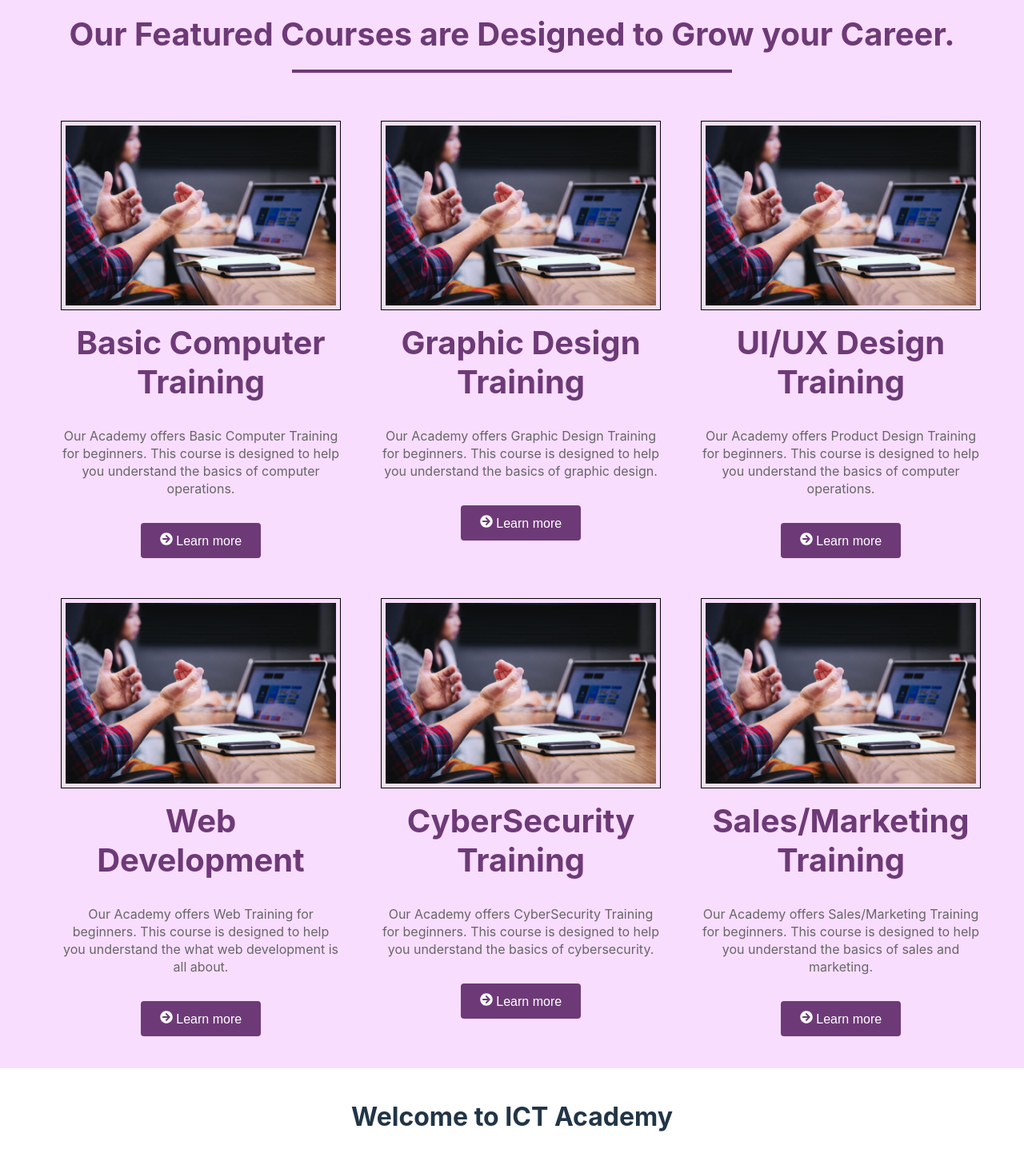
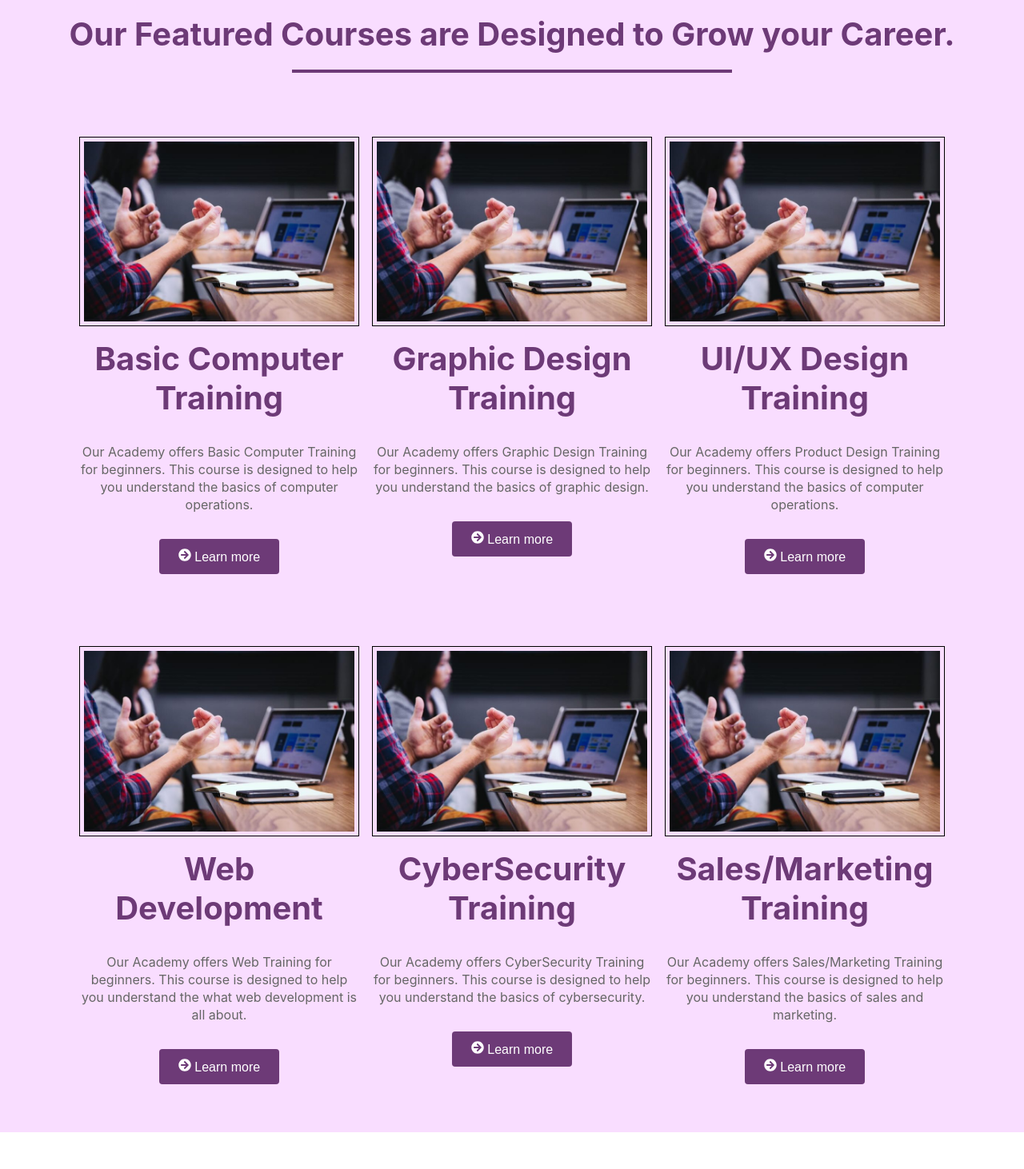
Before and after one commit to Prisca-01/ict-academy-website, a React (Vite) app: page / in a window 1280 px wide. Shown: the part 1520-2982 px from the top of the page at 80% size. Built offline with nearby package versions, Linux system fonts and the light colour scheme.

Commit message:
aligned elements properly for mobile view

```diff
--- a/src/App.tsx
+++ b/src/App.tsx
@@ -34,4 +34,4 @@ function App() {
   )
 }
 
-export default App
+export default App;
--- a/src/components/featured.tsx
+++ b/src/components/featured.tsx
@@ -20,6 +20,13 @@ function Featured() {
         </div>
         <section id="courses">
           <div className="physical">
+          <motion.div
+              className="course-row1"
+              initial={{ opacity: 0, y: 50 }}
+              whileInView={{ opacity: 1, y: 0 }}
+              viewport={{ once: true, amount: 0.2 }}
+              transition={{ duration: 0.6 }}
+            >
             <div className="course-card">
               <motion.div
                 className="course-image-container"
@@ -153,7 +160,14 @@ function Featured() {
                 <FaArrowCircleRight /> Learn more
               </motion.button>
             </div>
-
+            </motion.div>
+            <motion.div
+              className="course-row2"
+              initial={{ opacity: 0, y: 50 }}
+              whileInView={{ opacity: 1, y: 0 }}
+              viewport={{ once: true, amount: 0.2 }}
+              transition={{ duration: 0.6 }}
+            >
               {/* 4 */}
               <div className="course-card">
                 <motion.div
@@ -184,8 +198,8 @@ function Featured() {
 
                 <p className="course-description">
                   Our Academy offers Web Training for beginners. This course is
-                designed to help you understand the what web development is all
-                about.
+                  designed to help you understand the what web development is
+                  all about.
                 </p>
 
                 <motion.button
@@ -273,9 +287,9 @@ function Featured() {
                 </motion.h3>
 
                 <p className="course-description">
-                Our Academy offers Sales/Marketing Training for beginners. This
-                course is designed to help you understand the basics of sales
-                and marketing.
+                  Our Academy offers Sales/Marketing Training for beginners.
+                  This course is designed to help you understand the basics of
+                  sales and marketing.
                 </p>
 
                 <motion.button
@@ -288,6 +302,7 @@ function Featured() {
                   <FaArrowCircleRight /> Learn more
                 </motion.button>
               </div>
+            </motion.div>
           </div>
         </section>
       </section>
--- a/src/index.css
+++ b/src/index.css
@@ -24,6 +24,7 @@ a:hover {
 body {
   margin: 0;
   min-height: 100vh;
+  padding: 0;
 }
 
 
--- a/src/styles/styles.css
+++ b/src/styles/styles.css
@@ -1,8 +1,4 @@
-/*
-#featured *{
-    margin: 0;
-    padding: 0;
-} */
+
 #featured{
     background-color: #f9ddff;
     padding: 20px 28px;
@@ -28,6 +24,7 @@
     color: #6d3a77;
     font-size: 2.5rem;
     font-weight: bold;
+    text-align: center;
 }
 #line{
     width: 45%;
@@ -37,14 +34,14 @@
 }
 
 #courses .physical{
-    display: grid;
-    grid-template-columns: repeat(3, 1fr);
+    display: flex;
+    flex-direction: column;
     gap: 10px;
     margin-top: 40px;
-    padding: 0 28px;
+    /* padding: 0 28px; */
 }
 #courses .physical .course-card {
-    padding: 20px;
+    /* padding: 20px; */
     display: flex;
     flex-direction: column;
     gap: 16px;
@@ -94,9 +91,52 @@
     border-radius: 4px;
     width: 150px;
     cursor: pointer;
-    /* display: flex;
-    align-items: center;
-    justify-items: center; */
     gap: 8px;
     overflow: hidden;
   }
+
+  .course-row1 {
+    display: flex;
+    flex-direction: row;
+    gap: 16px;
+    justify-content: center;
+    margin: 40px 0;
+  }
+
+
+  .course-row2 {
+    display: flex;
+    flex-direction: row;
+    gap: 16px;
+    justify-content: center;
+    margin: 40px 0;
+  }
+
+  @media (max-width: 767px) {
+
+    #featured {
+      padding: 10px 15px;
+      margin-top: 4rem;
+    }
+
+
+    #courses .physical {
+      padding: 0;
+      margin-top: 20px;
+    }
+
+
+    #courses .physical .course-card {
+      width: 100%;
+      max-width: 100%;
+      padding: 0;
+      margin: 0 auto;
+    }
+
+    .course-row1,
+    .course-row2 {
+      flex-direction: column;
+      gap: 16px;
+      margin: 20px 0;
+    }
+  }
--- a/src/styles/welcome.css
+++ b/src/styles/welcome.css
@@ -5,37 +5,6 @@
     grid-template-columns: 1fr 1fr;
     margin-top: 6rem;
     padding: 0 28px;
-}
-@media(max-width: 767px) {
-    #welcome{
-        display: flex;
-        flex-direction: column;
-        height: 100%;
-        padding: 0 15px;
-    }
-    .images{
-        height: 650px;
-    }
-
-
-    .texts{
-        padding: 20px 0;
-    }
-    .texts .margin{
-        margin-top: 20px;
-    }
-    .texts .welcometo{
-        font-size: 2rem;
-    }
-    .texts h2{
-        font-size: 2.2rem;
-    }
-    .texts .margin .hr{
-        width: 100%;
-    }
-    .texts p{
-        font-size: 1rem;
-    }
 }
 
 .images{
@@ -156,3 +125,35 @@
   .animated-button:hover .button-text{
     color: #fff;
   }
+
+  @media(max-width: 767px) {
+    #welcome{
+        display: flex;
+        flex-direction: column;
+        height: 100%;
+        padding: 0 15px;
+    }
+    .images{
+        height: 650px;
+    }
+
+
+    .texts{
+        padding: 20px 0;
+    }
+    .texts .margin{
+        margin-top: 20px;
+    }
+    .texts .welcometo{
+        font-size: 2rem;
+    }
+    .texts h2{
+        font-size: 2.2rem;
+    }
+    .texts .margin .hr{
+        width: 97%;
+    }
+    .texts p{
+        font-size: 1rem;
+    }
+}
```
Lines whose indentation alone changed are shown as unchanged.
